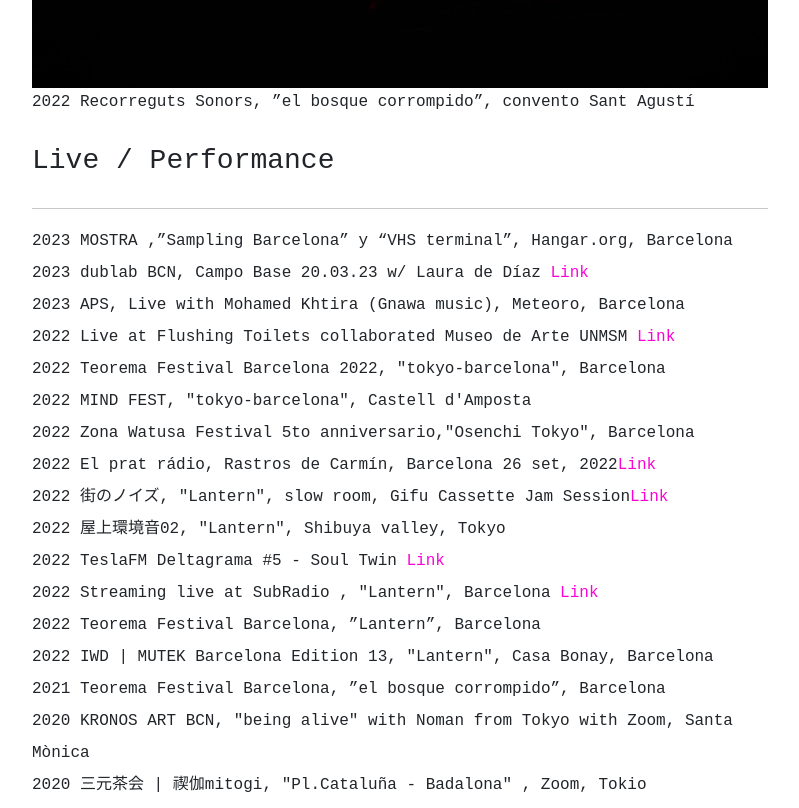
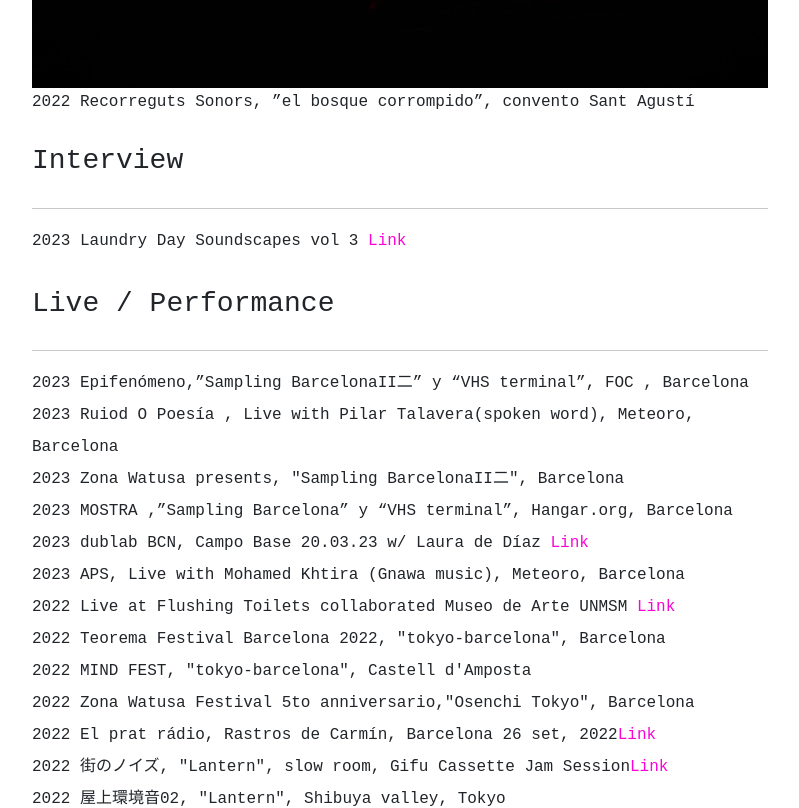
Before and after one commit to yusuke85/kazumi_hp, a React (Create React App) app: page /Bio in a window 1280 px wide. Shown: the part 1644-2452 px from the top of the page, without its empty margins (240-1039 px from the left). Built offline with nearby package versions, Linux system fonts and the light colour scheme; no server answers.

Commit message:
bio changed

```diff
--- a/src/Component/Bio.js
+++ b/src/Component/Bio.js
@@ -35,12 +35,30 @@ const Bio = () => {
 
         </Col>
       </Row>
+
+      <Row>
+        <Col md={2} />
+        <Col md={8}>
+
+        <h3>Interview</h3>
+        <hr />
+        <p className="text-center">
+        2023  Laundry Day Soundscapes vol 3 <a href="https://laundryday.net/blogs/journal/soundscapes-volume-3-a-conversation-with-kazumi" target="blank">Link</a><br />
+        </p>
+
+        </Col>
+      </Row>
+
+
       <Row>
         <Col md={2} />
         <Col md={8}>
           <h3>Live / Performance</h3>
           <hr />
           <p className="text-center">
+            2023   Epifenómeno,”Sampling BarcelonaII二” y “VHS terminal”, FOC , Barcelona<br />
+            2023   Ruiod O Poesía , Live with Pilar Talavera(spoken word), Meteoro, Barcelona<br />
+            2023   Zona Watusa presents, "Sampling BarcelonaII二", Barcelona<br />
             2023   MOSTRA ,”Sampling Barcelona” y “VHS terminal”, Hangar.org, Barcelona<br />
             2023   dublab BCN, Campo Base 20.03.23 w/ Laura de Díaz  <a href="https://www.mixcloud.com/dublabes/campo-base-200323-w-laura-de-d%C3%ADaz/" target="blank">Link</a><br />
             2023 APS, Live with Mohamed Khtira (Gnawa music), Meteoro, Barcelona<br />
```
